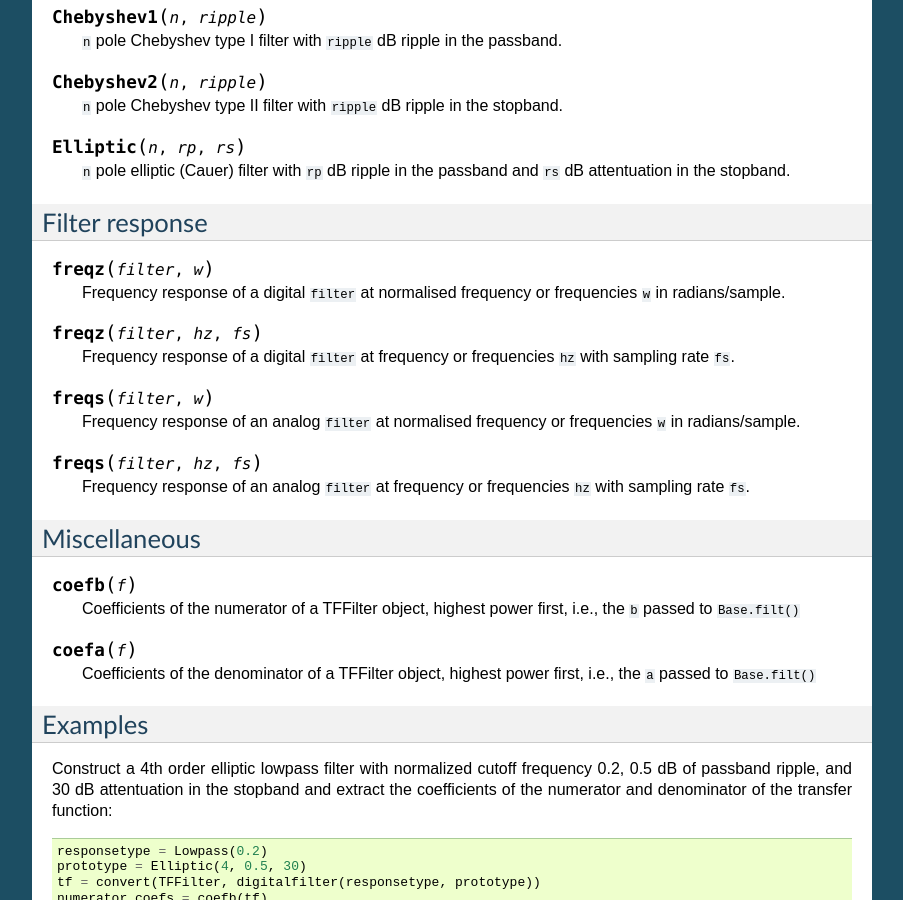
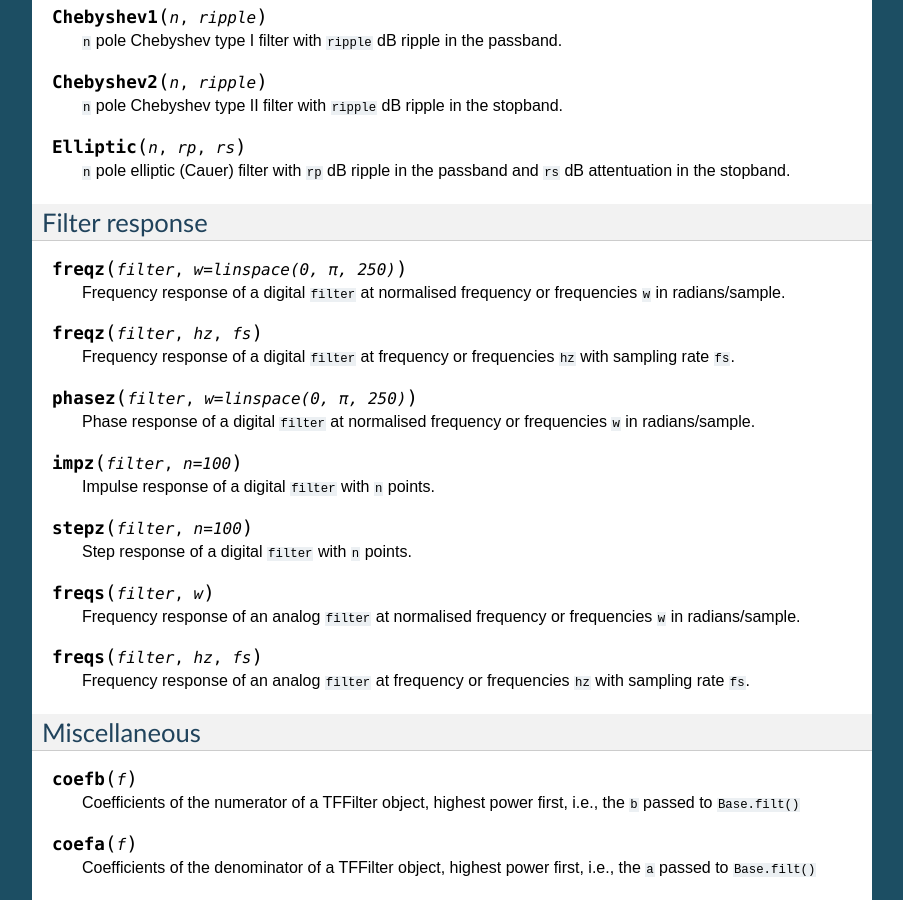
Before and after one commit to JuliaDSP/DSP.jl, a Sphinx documentation site: the page built from doc/filters.rst, in a window 1280 px wide and 900 px high, scrolled down 2186 px. Shown: the whole window, without its empty margins (198-1101 px from the left). Built offline with Sphinx 7.4.7, drawn with Linux system fonts in a browser that asks for light colours; formulas are drawn with MathJax 3; some of the changed text lies outside the part shown.

Commit message:
Added docs to new functions

```diff
--- a/doc/filters.rst
+++ b/doc/filters.rst
@@ -149,7 +149,7 @@ Filter prototypes
 Filter response
 ---------------
 
-.. function:: freqz(filter, w)
+.. function:: freqz(filter, w = linspace(0, π, 250))
 
     Frequency response of a digital ``filter`` at normalised frequency
     or frequencies ``w`` in radians/sample.
@@ -158,6 +158,19 @@ Filter response
 
     Frequency response of a digital ``filter`` at frequency or
     frequencies ``hz`` with sampling rate ``fs``.
+
+.. function:: phasez(filter, w = linspace(0, π, 250))
+
+    Phase response of a digital ``filter`` at normalised frequency
+    or frequencies ``w`` in radians/sample.
+
+.. function:: impz(filter, n=100)
+
+    Impulse response of a digital ``filter`` with ``n`` points.
+
+.. function:: stepz(filter, n=100)
+
+    Step response of a digital ``filter`` with ``n`` points.
 
 .. function:: freqs(filter, w)
 
```
Also changed, not shown: 2 other files.
